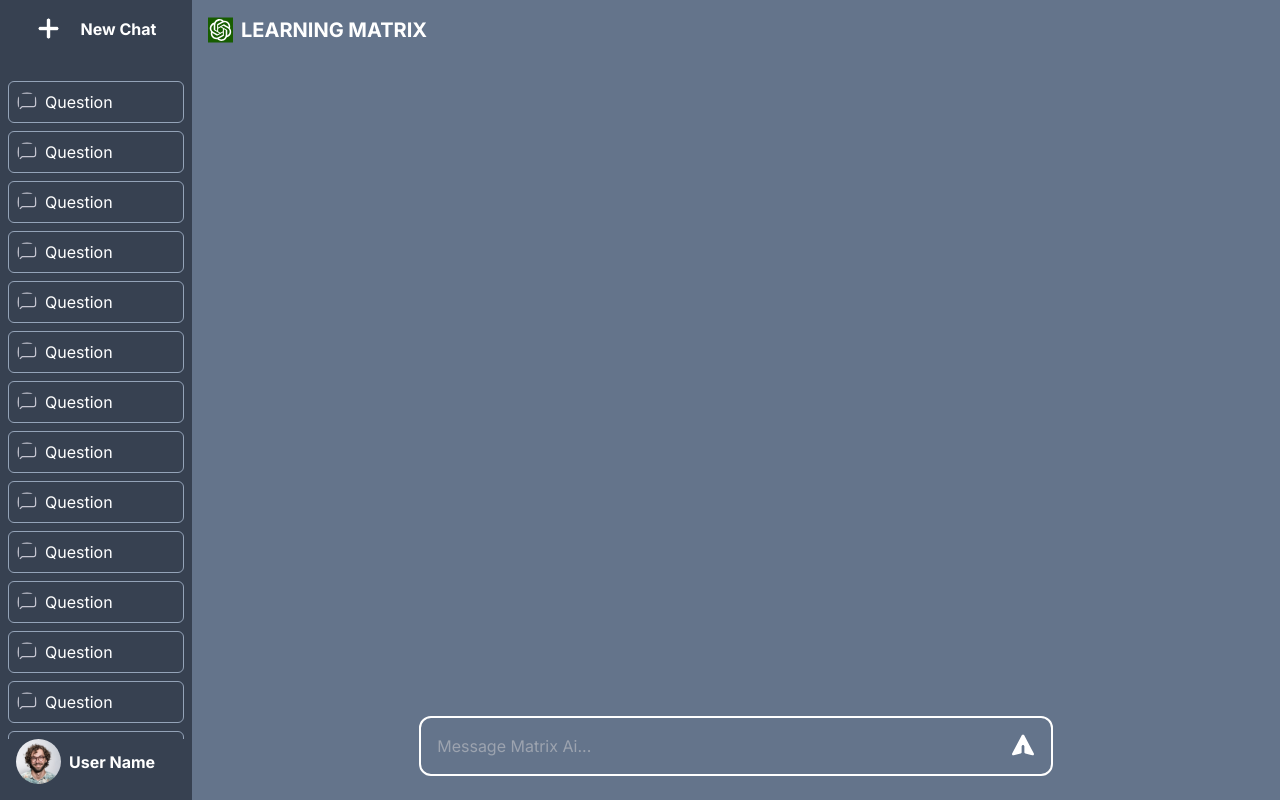
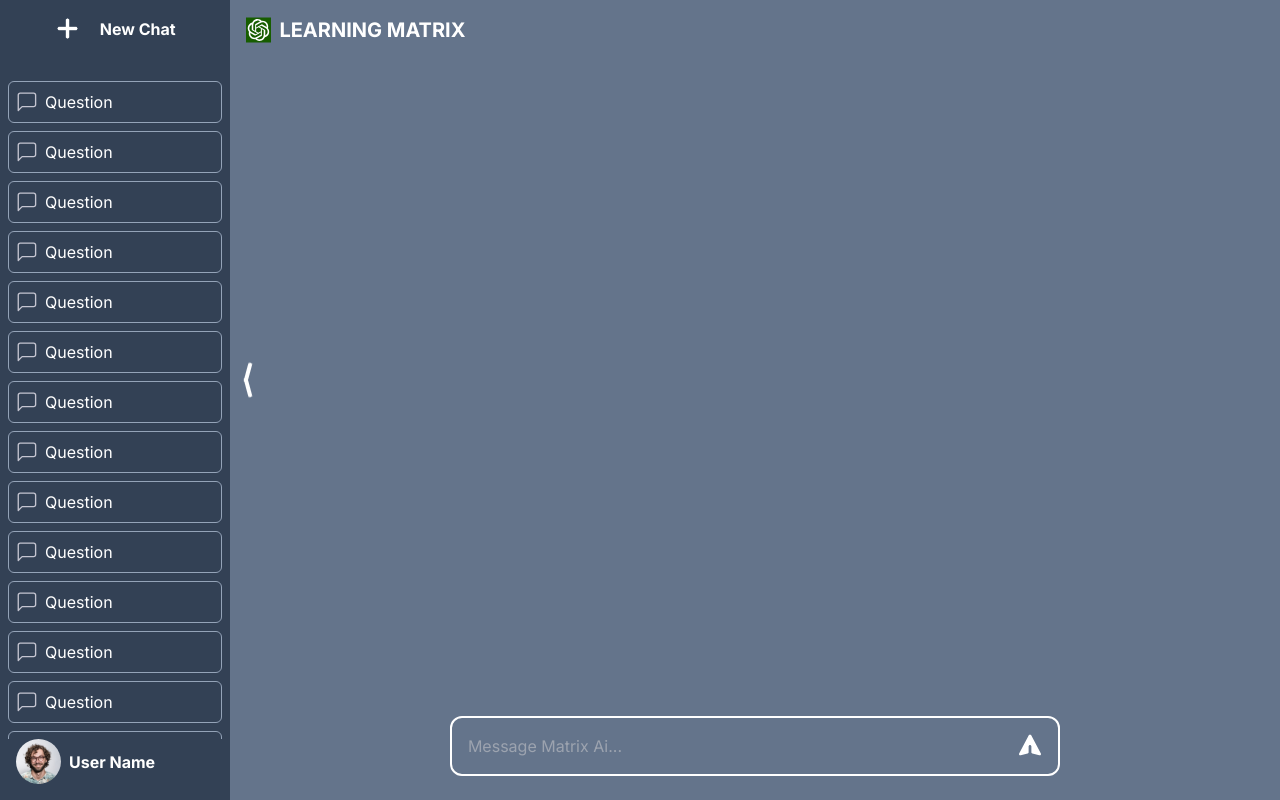
Before and after one commit to hakanarslantepe/matrix, a Next.js app: page / in a window 1280 px wide. Built offline with nearby package versions, Linux system fonts and the light colour scheme.

Commit message:
guncelleme

```diff
--- a/src/app/components/Answer.tsx
+++ b/src/app/components/Answer.tsx
@@ -10,7 +10,7 @@ interface AnswerProps {
 
 const Answer: React.FC<AnswerProps> = ({ message }) => {
   return (
-    <div className="lg:w-[60%] w-full mx-auto border-2 border-slate-400 rounded-2xl p-4 mb-4">
+    <div className="lg:w-[60%] w-full mx-auto bg-slate-400 shadow-xl rounded-2xl p-4 mb-4">
       <div className="flex gap-x-2">
         <Image
           src={Logo}
@@ -19,7 +19,7 @@ const Answer: React.FC<AnswerProps> = ({ message }) => {
           height={30}
           className="rounded-full"
         />
-        <p className="font-bold text-slate-400">Matrix</p>
+        <p className="font-bold text-slate-700">Matrix</p>
       </div>
       <div className="text-justify">
         {message?.answer}
--- a/src/app/components/Main.tsx
+++ b/src/app/components/Main.tsx
@@ -47,7 +47,7 @@ const Main: React.FC = () => {
         </div>
       </div>
       <div
-        className="overflow-y-auto flex-1 p-4 custom-scrollbar"
+        className="overflow-y-auto flex-1 pl-6 pr-4 py-4 custom-scrollbar"
         ref={chatContainerRef}
       >
         {chatHistory.map((message, index) => (
--- a/src/app/components/Question.tsx
+++ b/src/app/components/Question.tsx
@@ -10,7 +10,7 @@ interface AnswerProps {
 
 const Question: React.FC<AnswerProps> = ({ message }) => {
   return (
-    <div className="lg:w-[60%] w-full mx-auto border-2 border-gray-700 rounded-2xl p-4 mb-4">
+    <div className="lg:w-[60%] w-full mx-auto shadow-xl bg-slate-400 rounded-2xl p-4 mb-4">
       <div className="flex gap-x-2">
         <Image
           src={UserImage}
@@ -19,7 +19,7 @@ const Question: React.FC<AnswerProps> = ({ message }) => {
           height={30}
           className="rounded-full"
         />
-        <p className="font-bold text-gray-700">You</p>
+        <p className="font-bold text-slate-700">You</p>
       </div>
       <div className="text-justify focus:outline-none" contentEditable="true">{message?.question}</div>
     </div>
--- a/src/app/components/Sidebar.tsx
+++ b/src/app/components/Sidebar.tsx
@@ -8,7 +8,7 @@ const Sidebar = () => {
     <div className="h-screen relative flex flex-col">
       <div className="sticky left-0 top-2 z-10 mx-2 cursor-pointer flex">
         <div className="w-full flex flex-row p-2 gap-x-2 hover:bg-slate-400 rounded-md items-center justify-center md:gap-x-5">
-          <Image src="/add.png" alt="Add Image" width={25} height={25} />
+          <Image src="/add.png" alt="Add Image" width={25} height={25} className="md:block hidden" />
           <p className="text-center font-bold"> New Chat</p>
         </div>
       </div>
--- a/src/app/components/UpperSide.tsx
+++ b/src/app/components/UpperSide.tsx
@@ -6,217 +6,169 @@ const UpperSide = () => {
   return (
     <div className="mt-10">
       <div className="m-2">
-        <button className="w-full text-left p-2 hover:bg-slate-400 rounded-md border-solid border-[1px] border-slate-400 flex flex-row items-center gap-x-2">
+        <button className="w-full p-2 hover:bg-slate-400 rounded-md border-solid border-[1px] border-slate-400 flex flex-row items-center gap-x-2">
           <Image
             src={Message}
             alt="Icon"
             width={20}
             height={20}
-            className="rounded-full"
+            className="md:block hidden"
           />
           <p>Question</p>
         </button>
       </div>
       <div className="m-2">
-        <button className="w-full text-left p-2 hover:bg-slate-400 rounded-md border-solid border-[1px] border-slate-400 flex flex-row items-center gap-x-2">
+        <button className="w-full p-2 hover:bg-slate-400 rounded-md border-solid border-[1px] border-slate-400 flex flex-row items-center gap-x-2">
           <Image
             src={Message}
             alt="Icon"
             width={20}
             height={20}
-            className="rounded-full"
+            className="md:block hidden"
           />
           <p>Question</p>
         </button>
       </div>
       <div className="m-2">
-        <button className="w-full text-left p-2 hover:bg-slate-400 rounded-md border-solid border-[1px] border-slate-400 flex flex-row items-center gap-x-2">
+        <button className="w-full p-2 hover:bg-slate-400 rounded-md border-solid border-[1px] border-slate-400 flex flex-row items-center gap-x-2">
           <Image
             src={Message}
             alt="Icon"
             width={20}
             height={20}
-            className="rounded-full"
+            className="md:block hidden"
           />
           <p>Question</p>
         </button>
       </div>
       <div className="m-2">
-        <button className="w-full text-left p-2 hover:bg-slate-400 rounded-md border-solid border-[1px] border-slate-400 flex flex-row items-center gap-x-2">
+        <button className="w-full p-2 hover:bg-slate-400 rounded-md border-solid border-[1px] border-slate-400 flex flex-row items-center gap-x-2">
           <Image
             src={Message}
             alt="Icon"
             width={20}
             height={20}
-            className="rounded-full"
+            className="md:block hidden"
           />
           <p>Question</p>
         </button>
       </div>
       <div className="m-2">
-        <button className="w-full text-left p-2 hover:bg-slate-400 rounded-md border-solid border-[1px] border-slate-400 flex flex-row items-center gap-x-2">
+        <button className="w-full p-2 hover:bg-slate-400 rounded-md border-solid border-[1px] border-slate-400 flex flex-row items-center gap-x-2">
           <Image
             src={Message}
             alt="Icon"
             width={20}
             height={20}
-            className="rounded-full"
+            className="md:block hidden"
           />
           <p>Question</p>
         </button>
       </div>
       <div className="m-2">
-        <button className="w-full text-left p-2 hover:bg-slate-400 rounded-md border-solid border-[1px] border-slate-400 flex flex-row items-center gap-x-2">
+        <button className="w-full p-2 hover:bg-slate-400 rounded-md border-solid border-[1px] border-slate-400 flex flex-row items-center gap-x-2">
           <Image
             src={Message}
             alt="Icon"
             width={20}
             height={20}
-            className="rounded-full"
+            className="md:block hidden"
           />
           <p>Question</p>
         </button>
       </div>
       <div className="m-2">
-        <button className="w-full text-left p-2 hover:bg-slate-400 rounded-md border-solid border-[1px] border-slate-400 flex flex-row items-center gap-x-2">
+        <button className="w-full p-2 hover:bg-slate-400 rounded-md border-solid border-[1px] border-slate-400 flex flex-row items-center gap-x-2">
           <Image
             src={Message}
             alt="Icon"
             width={20}
             height={20}
-            className="rounded-full"
+            className="md:block hidden"
           />
           <p>Question</p>
         </button>
       </div>
       <div className="m-2">
-        <button className="w-full text-left p-2 hover:bg-slate-400 rounded-md border-solid border-[1px] border-slate-400 flex flex-row items-center gap-x-2">
+        <button className="w-full p-2 hover:bg-slate-400 rounded-md border-solid border-[1px] border-slate-400 flex flex-row items-center gap-x-2">
           <Image
             src={Message}
             alt="Icon"
             width={20}
             height={20}
-            className="rounded-full"
+            className="md:block hidden"
           />
           <p>Question</p>
         </button>
       </div>
       <div className="m-2">
-        <button className="w-full text-left p-2 hover:bg-slate-400 rounded-md border-solid border-[1px] border-slate-400 flex flex-row items-center gap-x-2">
+        <button className="w-full p-2 hover:bg-slate-400 rounded-md border-solid border-[1px] border-slate-400 flex flex-row items-center gap-x-2">
           <Image
             src={Message}
             alt="Icon"
             width={20}
             height={20}
-            className="rounded-full"
+            className="md:block hidden"
           />
           <p>Question</p>
         </button>
       </div>
       <div className="m-2">
-        <button className="w-full text-left p-2 hover:bg-slate-400 rounded-md border-solid border-[1px] border-slate-400 flex flex-row items-center gap-x-2">
+        <button className="w-full p-2 hover:bg-slate-400 rounded-md border-solid border-[1px] border-slate-400 flex flex-row items-center gap-x-2">
           <Image
             src={Message}
             alt="Icon"
             width={20}
             height={20}
-            className="rounded-full"
+            className="md:block hidden"
           />
           <p>Question</p>
         </button>
       </div>
       <div className="m-2">
-        <button className="w-full text-left p-2 hover:bg-slate-400 rounded-md border-solid border-[1px] border-slate-400 flex flex-row items-center gap-x-2">
+        <button className="w-full p-2 hover:bg-slate-400 rounded-md border-solid border-[1px] border-slate-400 flex flex-row items-center gap-x-2">
           <Image
             src={Message}
             alt="Icon"
             width={20}
             height={20}
-            className="rounded-full"
+            className="md:block hidden"
           />
           <p>Question</p>
         </button>
       </div>
       <div className="m-2">
-        <button className="w-full text-left p-2 hover:bg-slate-400 rounded-md border-solid border-[1px] border-slate-400 flex flex-row items-center gap-x-2">
+        <button className="w-full p-2 hover:bg-slate-400 rounded-md border-solid border-[1px] border-slate-400 flex flex-row items-center gap-x-2">
           <Image
             src={Message}
             alt="Icon"
             width={20}
             height={20}
-            className="rounded-full"
+            className="md:block hidden"
           />
           <p>Question</p>
         </button>
       </div>
       <div className="m-2">
-        <button className="w-full text-left p-2 hover:bg-slate-400 rounded-md border-solid border-[1px] border-slate-400 flex flex-row items-center gap-x-2">
+        <button className="w-full p-2 hover:bg-slate-400 rounded-md border-solid border-[1px] border-slate-400 flex flex-row items-center gap-x-2">
           <Image
             src={Message}
             alt="Icon"
             width={20}
             height={20}
-            className="rounded-full"
+            className="md:block hidden"
           />
           <p>Question</p>
         </button>
       </div>
       <div className="m-2">
-        <button className="w-full text-left p-2 hover:bg-slate-400 rounded-md border-solid border-[1px] border-slate-400 flex flex-row items-center gap-x-2">
+        <button className="w-full p-2 hover:bg-slate-400 rounded-md border-solid border-[1px] border-slate-400 flex flex-row items-center gap-x-2">
           <Image
             src={Message}
             alt="Icon"
             width={20}
             height={20}
-            className="rounded-full"
-          />
-          <p>Question</p>
-        </button>
-      </div>
-      <div className="m-2">
-        <button className="w-full text-left p-2 hover:bg-slate-400 rounded-md border-solid border-[1px] border-slate-400 flex flex-row items-center gap-x-2">
-          <Image
-            src={Message}
-            alt="Icon"
-            width={20}
-            height={20}
-            className="rounded-full"
-          />
-          <p>Question</p>
-        </button>
-      </div>
-      <div className="m-2">
-        <button className="w-full text-left p-2 hover:bg-slate-400 rounded-md border-solid border-[1px] border-slate-400 flex flex-row items-center gap-x-2">
-          <Image
-            src={Message}
-            alt="Icon"
-            width={20}
-            height={20}
-            className="rounded-full"
-          />
-          <p>Question</p>
-        </button>
-      </div>
-      <div className="m-2">
-        <button className="w-full text-left p-2 hover:bg-slate-400 rounded-md border-solid border-[1px] border-slate-400 flex flex-row items-center gap-x-2">
-          <Image
-            src={Message}
-            alt="Icon"
-            width={20}
-            height={20}
-            className="rounded-full"
-          />
-          <p>Question</p>
-        </button>
-      </div>
-      <div className="m-2">
-        <button className="w-full text-left p-2 hover:bg-slate-400 rounded-md border-solid border-[1px] border-slate-400 flex flex-row items-center gap-x-2">
-          <Image
-            src={Message}
-            alt="Icon"
-            width={20}
-            height={20}
-            className="rounded-full"
+            className="md:block hidden"
           />
           <p>Question</p>
         </button>
--- a/src/app/globals.css
+++ b/src/app/globals.css
@@ -11,7 +11,7 @@
 .custom-scrollbar {
   overflow-y: scroll;
   scrollbar-width: thin;
-  scrollbar-color: #999999 #f5f5f5;
+  scrollbar-color: #94a3b8 #f5f5f5;
 }
 
 .custom-scrollbar::-webkit-scrollbar {
@@ -19,10 +19,24 @@
 }
 
 .custom-scrollbar::-webkit-scrollbar-thumb {
-  background-color: #999999;
+  background-color: #94a3b8;
 }
 
 .rotate-270 {
   --tw-rotate: 270deg;
-  transform: translate(var(--tw-translate-x), var(--tw-translate-y)) rotate(var(--tw-rotate)) skewX(var(--tw-skew-x)) skewY(var(--tw-skew-y)) scaleX(var(--tw-scale-x)) scaleY(var(--tw-scale-y));
+  transform: translate(var(--tw-translate-x), var(--tw-translate-y))
+    rotate(var(--tw-rotate)) skewX(var(--tw-skew-x)) skewY(var(--tw-skew-y))
+    scaleX(var(--tw-scale-x)) scaleY(var(--tw-scale-y));
 }
+.transform-1 {
+  transform: translateY(-0.15rem) rotate(-15deg) translateZ(0px);
+}
+.transform-2 {
+  transform: translateY(0.15rem) rotate(15deg) translateZ(0px);
+}
+.transform-3 {
+  transform: translateY(0.15rem) rotate(-15deg) translateZ(0px);
+}
+.transform-4 {
+  transform: translateY(-0.15rem) rotate(15deg) translateZ(0px);
+}
--- a/src/app/page.tsx
+++ b/src/app/page.tsx
@@ -1,14 +1,76 @@
+"use client";
+import { useState, useEffect } from "react";
 import Sidebar from "./components/Sidebar";
 import Main from "./components/Main";
 
 export default function Home() {
+  const [sidebarVisible, setSidebarVisible] = useState(true);
+  const [showTextOnHover, setShowTextOnHover] = useState(false);
+
+  const openSidebar = () => {
+    setSidebarVisible(!sidebarVisible);
+  };
+
+  const handleMouseEnter = () => {
+    setShowTextOnHover(true);
+  };
+
+  const handleMouseLeave = () => {
+    setShowTextOnHover(false);
+  };
+  useEffect(() => {
+    const handleResize = () => {
+      if (window.innerWidth >= 640) {
+        setSidebarVisible(true);
+      } else {
+        setSidebarVisible(false);
+      }
+    };
+    handleResize();
+
+    window.addEventListener("resize", handleResize);
+
+    return () => {
+      window.removeEventListener("resize", handleResize);
+    };
+  }, []);
   return (
     <div className="flex flex-row text-white h-screen">
-      <div className="hidden sm:block sm:w-[25%] lg:w-[15%] bg-gray-700">
+      <div
+        className={`bg-slate-700 ${
+          sidebarVisible ? "block w-[18%]" : "hidden"
+        }`}
+      >
         <Sidebar />
       </div>
-      <div className="w-[100%] sm:w-[75%] lg:w-[85%] bg-slate-500 ">
+      <div
+        className={`relative bg-slate-500 ${
+          sidebarVisible ? "w-[82%]" : "w-[100%]"
+        }`}
+      >
         <Main />
+        <div
+          className="left-4 sm:block hidden absolute top-[45%] cursor-pointer"
+          onClick={openSidebar}
+          onMouseEnter={handleMouseEnter}
+          onMouseLeave={handleMouseLeave}
+        >
+          {showTextOnHover && (
+            <span className="absolute top-0 left-2 p-2 bg-slate-700 rounded-lg text-sm text-nowrap">
+             { sidebarVisible ? "Close SIdebar" : "Open Sidebar"}
+            </span>
+          )}
+          <div
+            className={`h-5 w-1 rounded-full  bg-white ${
+              sidebarVisible ? "transform-2" : "transform-3"
+            }`}
+          />
+          <div
+            className={`h-5 w-1 rounded-full  bg-white ${
+              sidebarVisible ? "transform-1" : "transform-4"
+            }`}
+          />
+        </div>
       </div>
     </div>
   );
```
